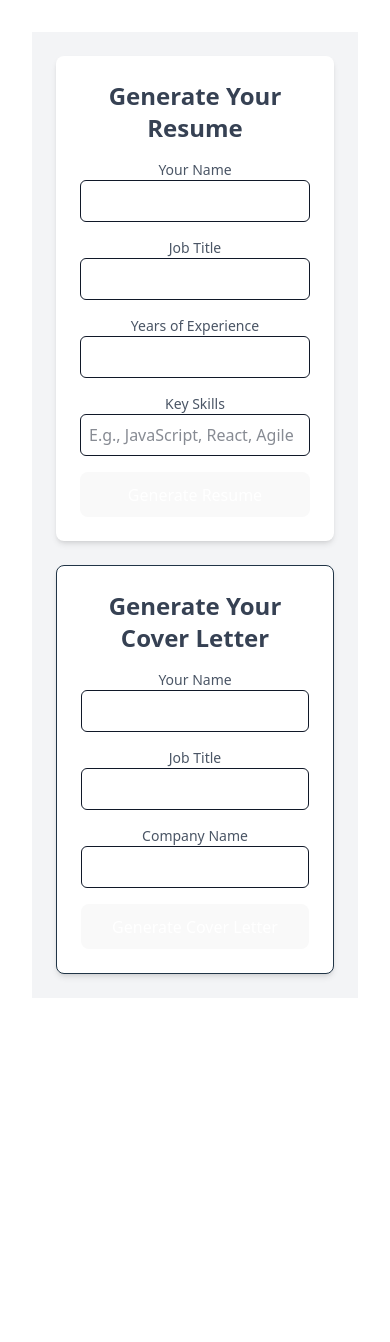
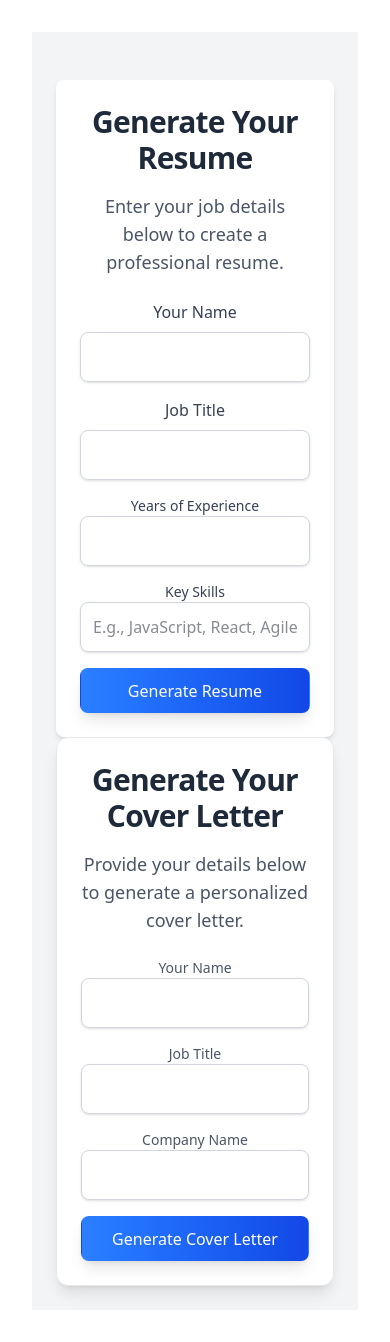
Before and after one commit to PursuitMadeMe/resume_ai_frontend, a React (Vite) app: page / in a window 390 px wide. Before the commit the page ends 1030 px from the top, so only its background shows below. Built offline with nearby package versions, Linux system fonts and the light colour scheme.

Commit message:
Save working version with full functionality before UI updates

```diff
--- a/src/App.css
+++ b/src/App.css
@@ -43,3 +43,39 @@
 .read-the-docs {
   color: #888;
 }
+
+
+
+
+
+
+/* Default settings (for large screens) */
+.container {
+  width: 60%;
+  max-width: 800px;
+}
+
+/* Medium Screens (Tablets) */
+@media (max-width: 1024px) {
+  .container {
+    width: 80%;
+    max-width: 700px;
+  }
+}
+
+/* Small Screens (Phones) */
+@media (max-width: 768px) {
+  .container {
+    width: 90%;
+    max-width: 600px;
+  }
+}
+
+/* Extra Small Screens */
+@media (max-width: 480px) {
+  .container {
+    width: 95%;
+    max-width: 100%;
+    padding: 10px;
+  }
+}
--- a/src/App.jsx
+++ b/src/App.jsx
@@ -7,6 +7,8 @@ import CoverLetterForm from "./components/CoverLetterForm";
 
 function App() {
   const [resume, setResume] = useState(null); // ✅ Define state properly
+  const [coverLetter, setCoverLetter] = useState(null);
+
 
   return (
     <div className="min-h-screen bg-gray-100 flex flex-col items-center justify-center p-6">
--- a/src/components/CoverLetterForm.jsx
+++ b/src/components/CoverLetterForm.jsx
@@ -36,8 +36,14 @@ function CoverLetterForm() {
   };
 
   return (
-    <div className="max-w-lg mx-auto bg-white p-6 rounded-lg shadow-md border mt-6">
-      <h2 className="text-2xl font-bold text-gray-700 mb-4">Generate Your Cover Letter</h2>
+<div className="max-w-xl bg-white bg-opacity-80 p-6 rounded-xl shadow-lg backdrop-blur-lg border border-gray-200">
+<h2 className="text-3xl font-extrabold text-gray-800 mb-4 tracking-tight">
+  Generate Your Cover Letter
+</h2>
+<p className="text-gray-600 text-lg mb-6">
+  Provide your details below to generate a personalized cover letter.
+</p>
+
 
       <form onSubmit={handleSubmit} className="space-y-4">
         {/* Applicant Name Input */}
@@ -48,7 +54,7 @@ function CoverLetterForm() {
             name="applicantName"
             value={applicantName}
             onChange={(e) => setApplicantName(e.target.value)}
-            className="w-full p-2 border rounded-md focus:ring-2 focus:ring-blue-400 text-gray-900"
+            className="w-full p-3 border border-gray-300 rounded-lg shadow-sm focus:outline-none focus:ring-2 focus:ring-blue-500 text-gray-900"
             required
           />
         </div>
@@ -61,7 +67,7 @@ function CoverLetterForm() {
             name="jobTitle"
             value={jobTitle}
             onChange={(e) => setJobTitle(e.target.value)}
-            className="w-full p-2 border rounded-md focus:ring-2 focus:ring-blue-400 text-gray-900"
+            className="w-full p-3 border border-gray-300 rounded-lg shadow-sm focus:outline-none focus:ring-2 focus:ring-blue-500 text-gray-900"
             required
           />
         </div>
@@ -74,7 +80,7 @@ function CoverLetterForm() {
             name="companyName"
             value={companyName}
             onChange={(e) => setCompanyName(e.target.value)}
-            className="w-full p-2 border rounded-md focus:ring-2 focus:ring-blue-400 text-gray-900"
+            className="w-full p-3 border border-gray-300 rounded-lg shadow-sm focus:outline-none focus:ring-2 focus:ring-blue-500 text-gray-900"
             required
           />
         </div>
@@ -82,7 +88,7 @@ function CoverLetterForm() {
         {/* Submit Button */}
         <button
           type="submit"
-          className="w-full bg-blue-500 text-white p-2 rounded-md hover:bg-blue-600 transition duration-200"
+          className="w-full bg-gradient-to-r from-blue-500 to-blue-700 text-white font-bold py-3 rounded-lg transition-all duration-300 hover:from-blue-700 hover:to-blue-900 shadow-lg"
           disabled={loading}
         >
           {loading ? "Generating..." : "Generate Cover Letter"}
--- a/src/components/ResumeForm.jsx
+++ b/src/components/ResumeForm.jsx
@@ -36,59 +36,64 @@ const ResumeForm = ({ onGenerate }) => {
   };
 
   return (
-    <div className="max-w-lg mx-auto bg-white p-6 rounded-lg shadow-md">
-      <h2 className="text-2xl font-bold text-gray-700 mb-4">
-        Generate Your Resume
-      </h2>
+<div className="max-w-2xl bg-white p-6 rounded-lg shadow-md mt-6">
+<h2 className="text-3xl font-extrabold text-gray-800 mb-4 tracking-tight">
+  Generate Your Resume
+</h2>
+<p className="text-gray-600 text-lg mb-6">
+  Enter your job details below to create a professional resume.
+</p>
+
+
       <form onSubmit={handleSubmit} className="space-y-4">
       {/* ✅ Name Input */}
       <div>
-          <label className="block text-gray-600 text-sm">Your Name</label>
+          <label className="block text-gray-700 font-medium text-md mb-2">Your Name</label>
           <input
             type="text"
             name="name"
             value={name}
             onChange={(e) => setName(e.target.value)}
-            className="w-full p-2 border rounded-md focus:ring-2 focus:ring-blue-400 text-gray-900"
+            className="w-full p-3 border border-gray-300 rounded-lg shadow-sm focus:outline-none focus:ring-2 focus:ring-blue-500 text-gray-900-full p-3 border border-gray-300 rounded-lg shadow-sm focus:outline-none focus:ring-2 focus:ring-blue-500 text-gray-900"
             required
           />
         </div>
         <div>
-          <label className="block text-gray-600 text-sm">Job Title</label>
+          <label className="block text-gray-700 font-medium text-md mb-2">Job Title</label>
           <input
             type="text"
             // autoComplete="off"  // ✅ Prevents browser autofill from misinterpreting the field
             value={jobTitle}
             onChange={(e) => setJobTitle(e.target.value)}
-            className="w-full p-2 border rounded-md focus:ring-2 focus:ring-blue-400 text-gray-900"
+            className="w-full p-3 border border-gray-300 rounded-lg shadow-sm focus:outline-none focus:ring-2 focus:ring-blue-500 text-gray-900"
             required
           />
         </div>
         <div>
-          <label className="block text-gray-600 text-sm">
+          <label className="block text-gray-700 font-medium text-md mb-2block text-gray-600 text-sm">
             Years of Experience
           </label>
           <input
             type="number"
             value={experience}
             onChange={(e) => setExperience(e.target.value)}
-            className="w-full p-2 border rounded-md focus:ring-2 focus:ring-blue-400 text-gray-900"
+            className="w-full p-3 border border-gray-300 rounded-lg shadow-sm focus:outline-none focus:ring-2 focus:ring-blue-500 text-gray-900"
             required
           />
         </div>
         <div>
-          <label className="block text-gray-600 text-sm">Key Skills</label>
+          <label className="block text-gray-700 font-medium text-md mb-2block text-gray-600 text-sm">Key Skills</label>
           <input
             type="text"
             value={skills}
             onChange={(e) => setSkills(e.target.value)}
-            className="w-full p-2 border rounded-md focus:ring-2 focus:ring-blue-400 text-gray-900"
+            className="w-full p-3 border border-gray-300 rounded-lg shadow-sm focus:outline-none focus:ring-2 focus:ring-blue-500 text-gray-900"
             placeholder="E.g., JavaScript, React, Agile"
           />
         </div>
         <button
           type="submit"
-          className="w-full bg-blue-500 text-white py-2 rounded-md hover:bg-blue-600 transition duration-300"
+          className="w-full bg-gradient-to-r from-blue-500 to-blue-700 text-white font-bold py-3 rounded-lg transition-all duration-300 hover:from-blue-700 hover:to-blue-900 shadow-lg"
           disabled={loading}
         >
           {loading ? "Generating..." : "Generate Resume"}
```
